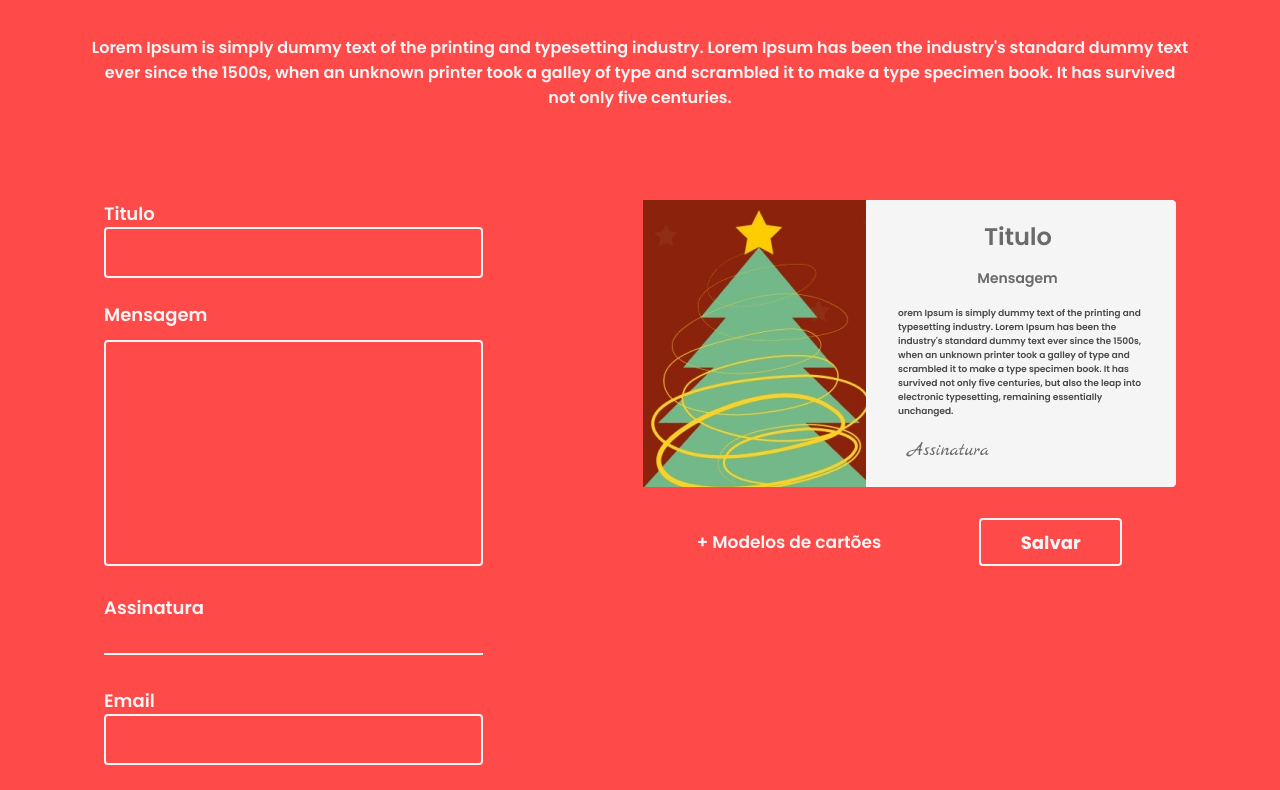
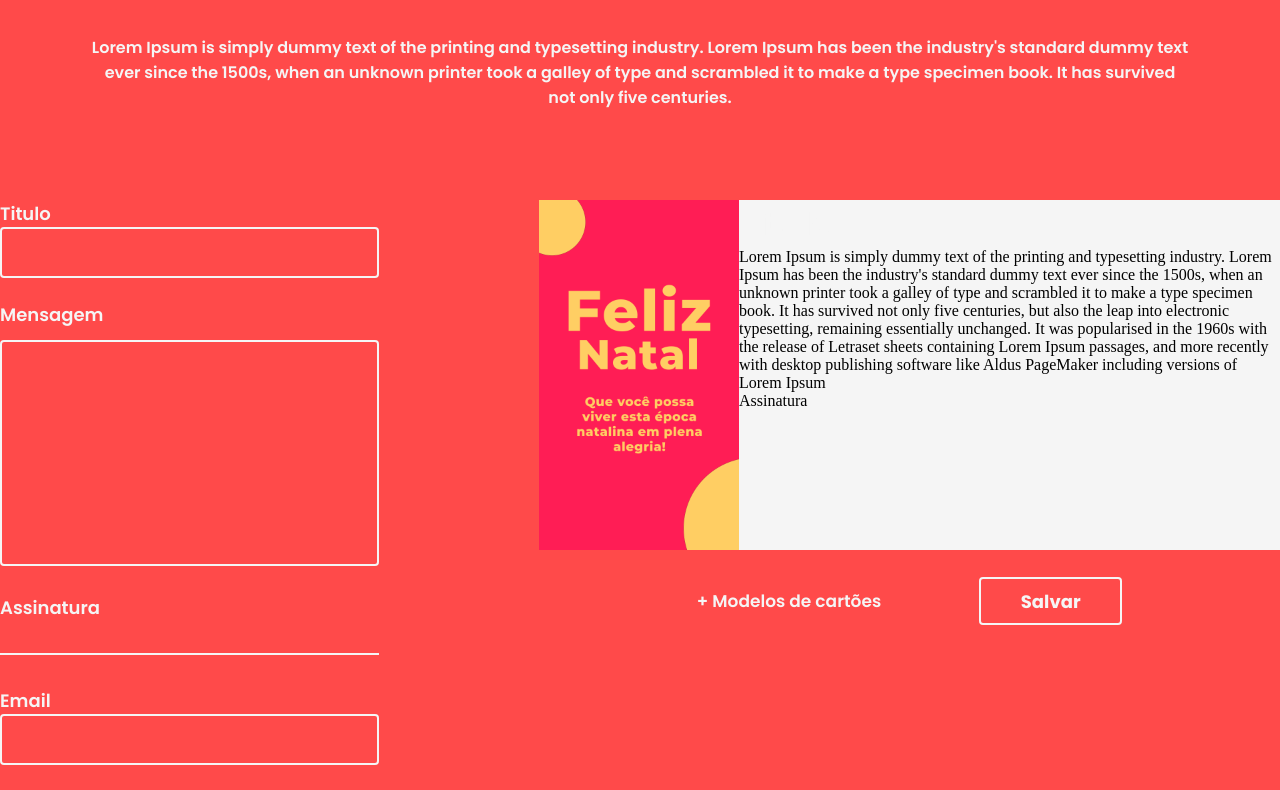
Before and after one commit to Gbmrocha/cardyx, a PHP site: page /src/index.html in a window 1280 px wide. Shown: the part 177-967 px from the top of the page. Run offline with PHP 8.4, Linux system fonts and the light colour scheme; some libraries are stand-ins or nearby versions.

Commit message:
Conteudo dos cards

```diff
--- a/client/src/index.html
+++ b/client/src/index.html
@@ -61,7 +61,16 @@
             </div>
 
             <div class="model">
-                <img class="card"src="../assets/cartao1.png" alt="">
+                <div class="card">
+
+                    <img width="200px" height="350px"
+                    src="../assets/card-1.png" alt="">
+                    <div class="card-content">
+                        <h1 id="title-card" class="title-card"> Titulo</h1>
+                        <p id="message-card" class="message-card"> Lorem Ipsum is simply dummy text of the printing and typesetting industry. Lorem Ipsum has been the industry's standard dummy text ever since the 1500s, when an unknown printer took a galley of type and scrambled it to make a type specimen book. It has survived not only five centuries, but also the leap into electronic typesetting, remaining essentially unchanged. It was popularised in the 1960s with the release of Letraset sheets containing Lorem Ipsum passages, and more recently with desktop publishing software like Aldus PageMaker including versions of Lorem Ipsum</p>
+                        <span id="signature-card"class="signature-card">Assinatura</span>
+                    </div>
+                </div>
                 <div class="container-buttons">
                     <a class="more-cards" href="#modal">+ Modelos de cartões</a>
                     <button id="save" class="Save">Salvar</button>
--- a/client/styles/global.css
+++ b/client/styles/global.css
@@ -2,6 +2,7 @@
     --text-color: #F5F5F5;
     --bg-color:#FF4A4A;
     --bg-modal: #f5f5f5;
+
   }
 html{
     margin: 0;
--- a/client/styles/home.css
+++ b/client/styles/home.css
@@ -6,6 +6,17 @@
     display: grid;
     place-content: center;
     visibility: hidden;
+
+}
+.card{
+    display: flex;
+
+}
+.card-content{
+
+    background-color: var(--text-color);
+}
+.card-content h1{
 
 }
 .header-modal{
```
Also changed, not shown: client/assets/card-1.png (added).
